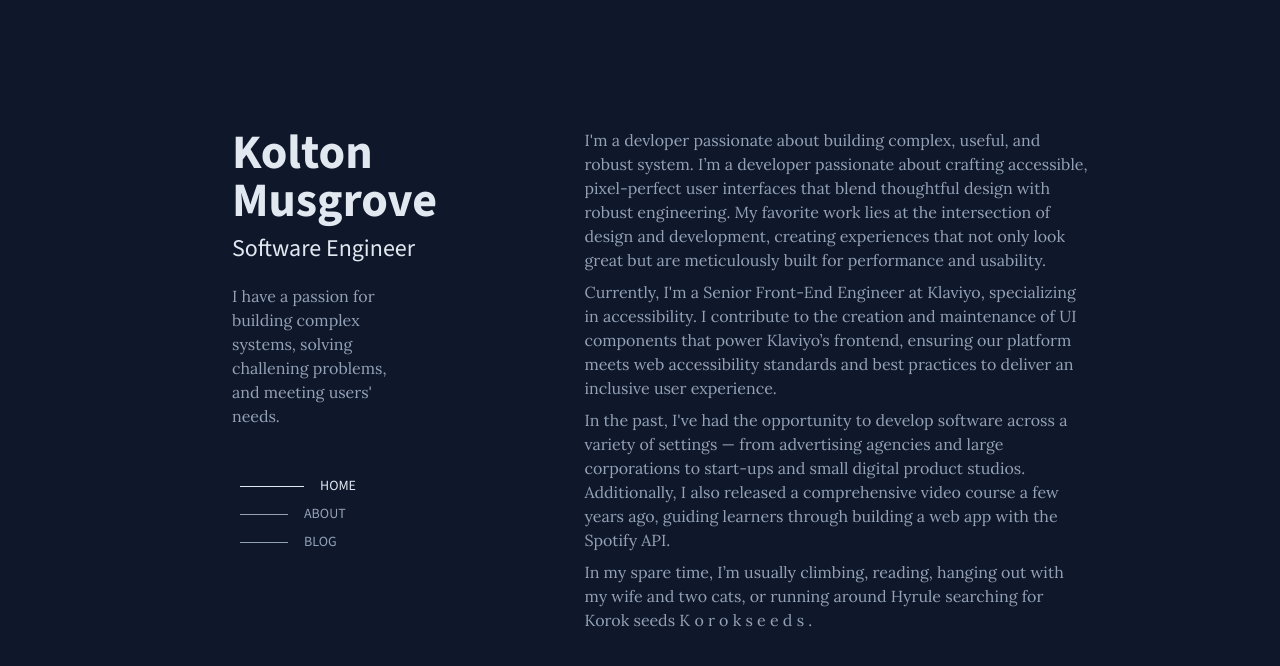
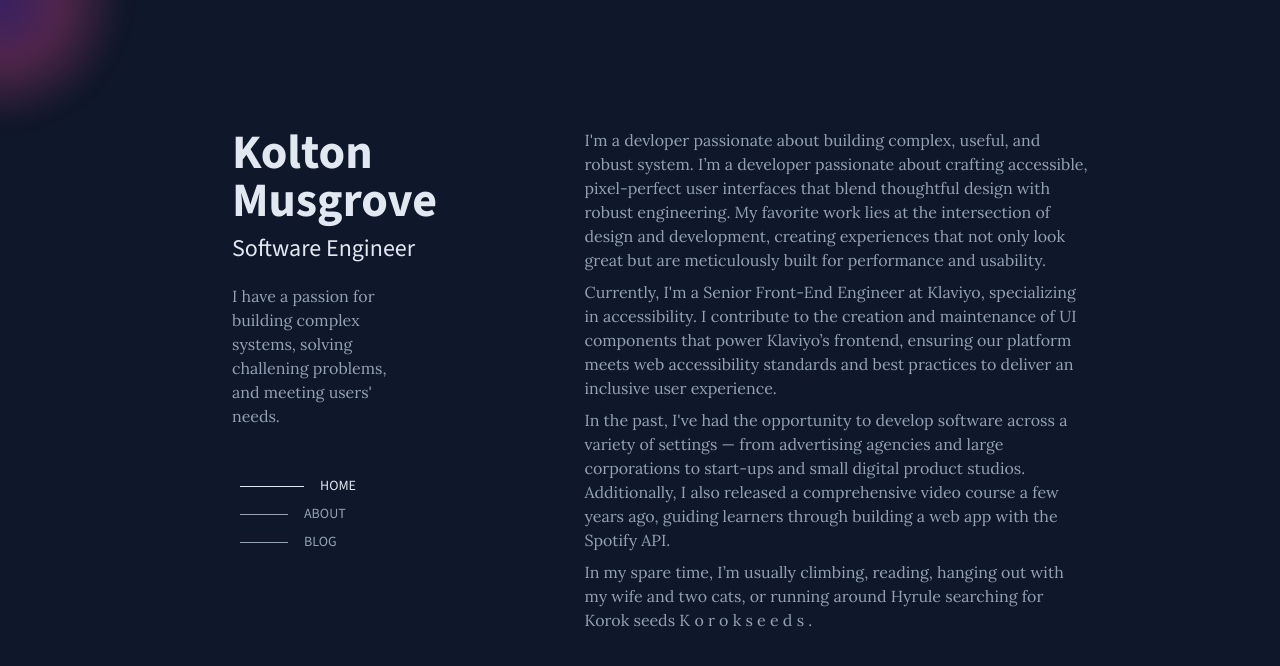
Before and after one commit to kolton-musgrove/koltonmusgrove.com, a React (Vite) app: page / in a window 1280 px wide. Shown: the top 666 px of the page. Built offline with nearby package versions, Linux system fonts and the light colour scheme.

Commit message:
add cursor gradient

```diff
--- /dev/null
+++ b/src/components/CursorGradient.tsx
@@ -0,0 +1,43 @@
+import { useState, useEffect } from "react";
+
+export function CursorGradient() {
+  const [position, setPosition] = useState({ x: 0, y: 0 });
+
+  useEffect(() => {
+    const handleMouseMove = (e: MouseEvent) => {
+      requestAnimationFrame(() => {
+        setPosition({ x: e.clientX, y: e.clientY });
+      });
+    };
+
+    document.addEventListener("mousemove", handleMouseMove);
+    return () => document.removeEventListener("mousemove", handleMouseMove);
+  }, []);
+
+  return (
+    <div
+      style={{
+        position: "fixed",
+        inset: 0,
+        overflow: "hidden",
+        pointerEvents: "none",
+        zIndex: 9999,
+      }}
+    >
+      <div
+        style={{
+          position: "absolute",
+          left: `${position.x - 125}px`,
+          top: `${position.y - 125}px`,
+          width: "250px",
+          height: "250px",
+          background:
+            "radial-gradient(circle at center, rgba(147, 51, 234, 0.3) 0%, rgba(236, 72, 153, 0.3) 35%, rgba(239, 68, 68, 0) 70%)",
+          borderRadius: "50%",
+          willChange: "transform",
+          filter: "blur(10px)",
+        }}
+      />
+    </div>
+  );
+}
--- a/src/routes/__root.tsx
+++ b/src/routes/__root.tsx
@@ -1,5 +1,6 @@
 import { createRootRoute, Link, Outlet } from "@tanstack/react-router";
 import { TanStackRouterDevtools } from "@tanstack/router-devtools";
+import { CursorGradient } from "../components/CursorGradient";
 
 function NavItem({ to, text }: { to: string; text: string }) {
   return (
@@ -30,6 +31,8 @@ export const Route = createRootRoute({
     console.log("Before load");
   },
   component: () => (
+    <>
+      <CursorGradient />
       <div className="h-lvh bg-oxford-blue-500 text-alice-blue-500 flex w-full flex-row">
         <section className="ml-10 flex w-1/2 flex-col pl-48 pt-32">
           <div className="mb-10 flex w-2/3 flex-col">
@@ -56,5 +59,6 @@ export const Route = createRootRoute({
 
         <TanStackRouterDevtools />
       </div>
+    </>
   ),
 });
```
Lines whose indentation alone changed are shown as unchanged.
